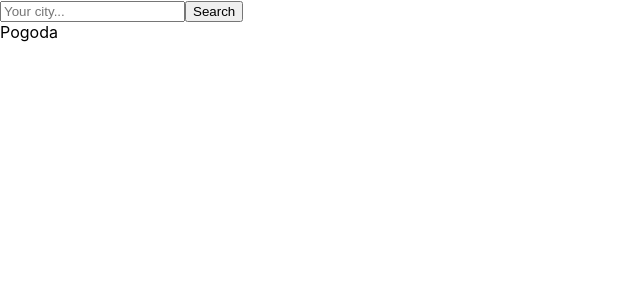
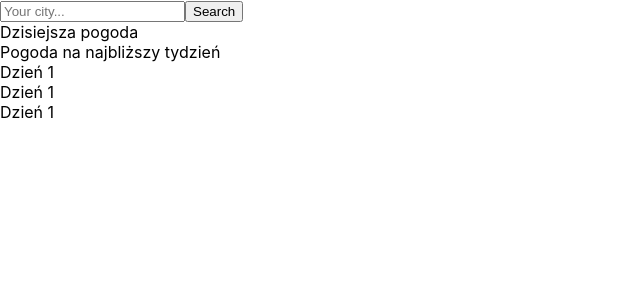
Before and after one commit to de-alano/your-weather, a React (Create React App) app: page / in a window 1280 px wide. Shown: the top 300 px of the page, without its empty margins (0-640 px from the left). Built offline with nearby package versions, Linux system fonts and the light colour scheme.

Commit message:
Update directory structure in project

```diff
--- a/src/components/App.js
+++ b/src/components/App.js
@@ -8,13 +8,9 @@ class App extends Component {
 
   state = {
     value: '',
-    date: '',
     city: '',
-    sunrise: '',
-    sunset: '',
-    temperature: '',
-    pressure: '',
-    wind: '',
+    currentWeather: [],
+    weeklyWeather: [],
     error: '',
   }
 
--- /dev/null
+++ b/src/components/Weather/CurrentWeather/CurrentWeather.js
@@ -0,0 +1,9 @@
+import React from 'react';
+
+const CurrentWeather = () => {
+    return (
+        <div className="weather-current">Dzisiejsza pogoda</div>
+    );
+}
+
+export default CurrentWeather;
--- a/src/components/Weather/Weather.js
+++ b/src/components/Weather/Weather.js
@@ -1,8 +1,13 @@
 import React from 'react';
+import CurrentWeather from './CurrentWeather/CurrentWeather';
+import WeeklyWether from './WeeklyWeather/WeeklyWeather';
 
 const Weather = () => {
     return (
-        <div>Pogoda</div>
+        <div className="weather">
+            <CurrentWeather />
+            <WeeklyWether />
+        </div>
     );
 }
 
--- /dev/null
+++ b/src/components/Weather/WeeklyWeather/WeeklyWeather.js
@@ -0,0 +1,15 @@
+import React from 'react';
+import WeeklyWeatherItem from './WeeklyWeatherItem/WeeklyWeatherItem';
+
+const WeeklyWeather = () => {
+    return (
+        <div className="weather-weekly">
+            Pogoda na najbliższy tydzień
+            <WeeklyWeatherItem />
+            <WeeklyWeatherItem />
+            <WeeklyWeatherItem />
+        </div>
+    );
+}
+
+export default WeeklyWeather;
--- /dev/null
+++ b/src/components/Weather/WeeklyWeather/WeeklyWeatherItem/WeeklyWeatherItem.js
@@ -0,0 +1,11 @@
+import React from 'react';
+
+const WeeklyWeatherItem = () => {
+    return (
+        <div>
+            Dzień 1
+        </div>
+    );
+}
+
+export default WeeklyWeatherItem;
```
Also changed, not shown: src/components/Weather/CurrentWeather/CurrentWeather.css (added), src/components/Weather/WeeklyWeather/WeeklyWeather.css (added), src/components/Weather/WeeklyWeather/WeeklyWeatherItem/WeeklyWeatherItem.css (added).
